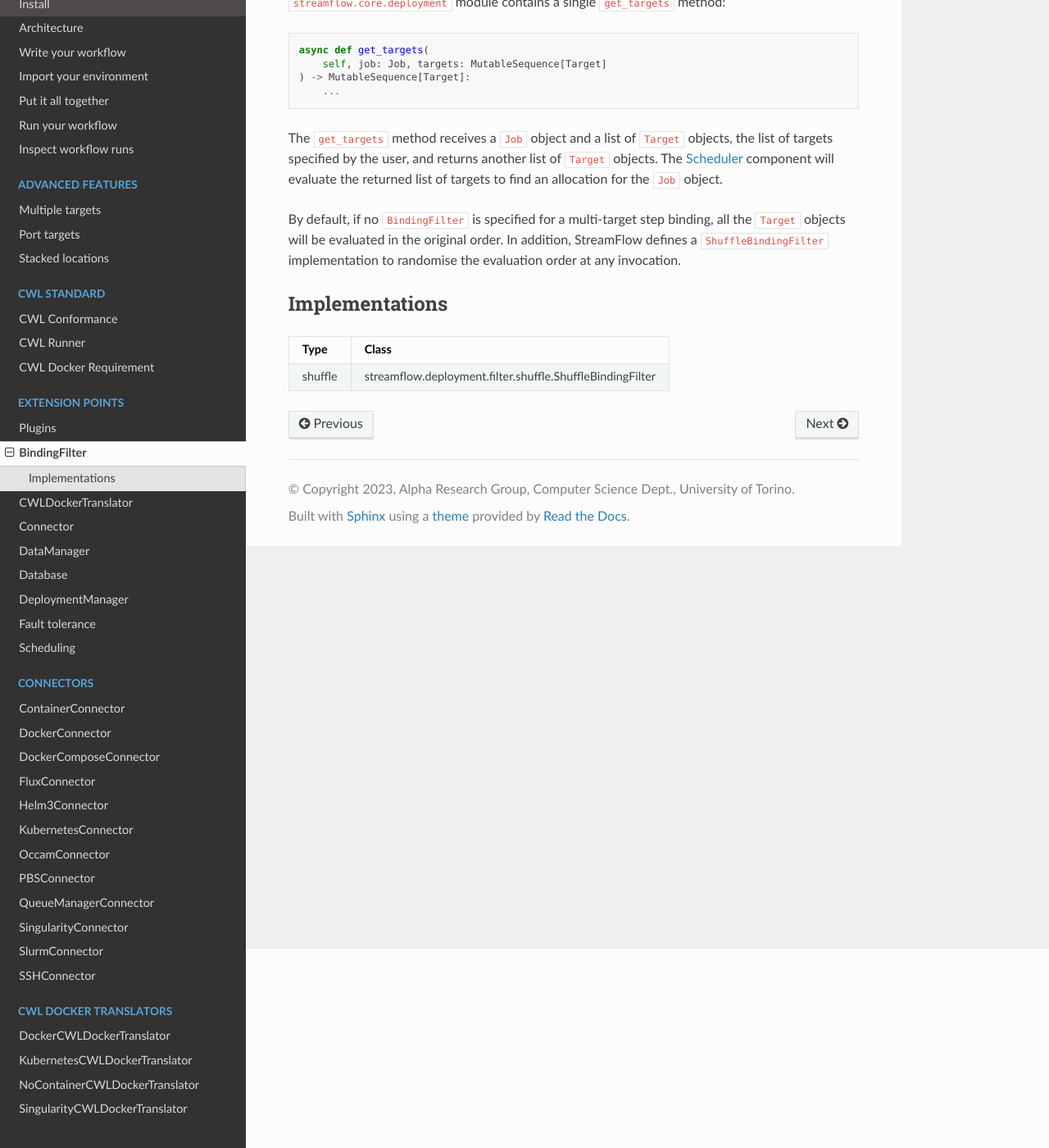
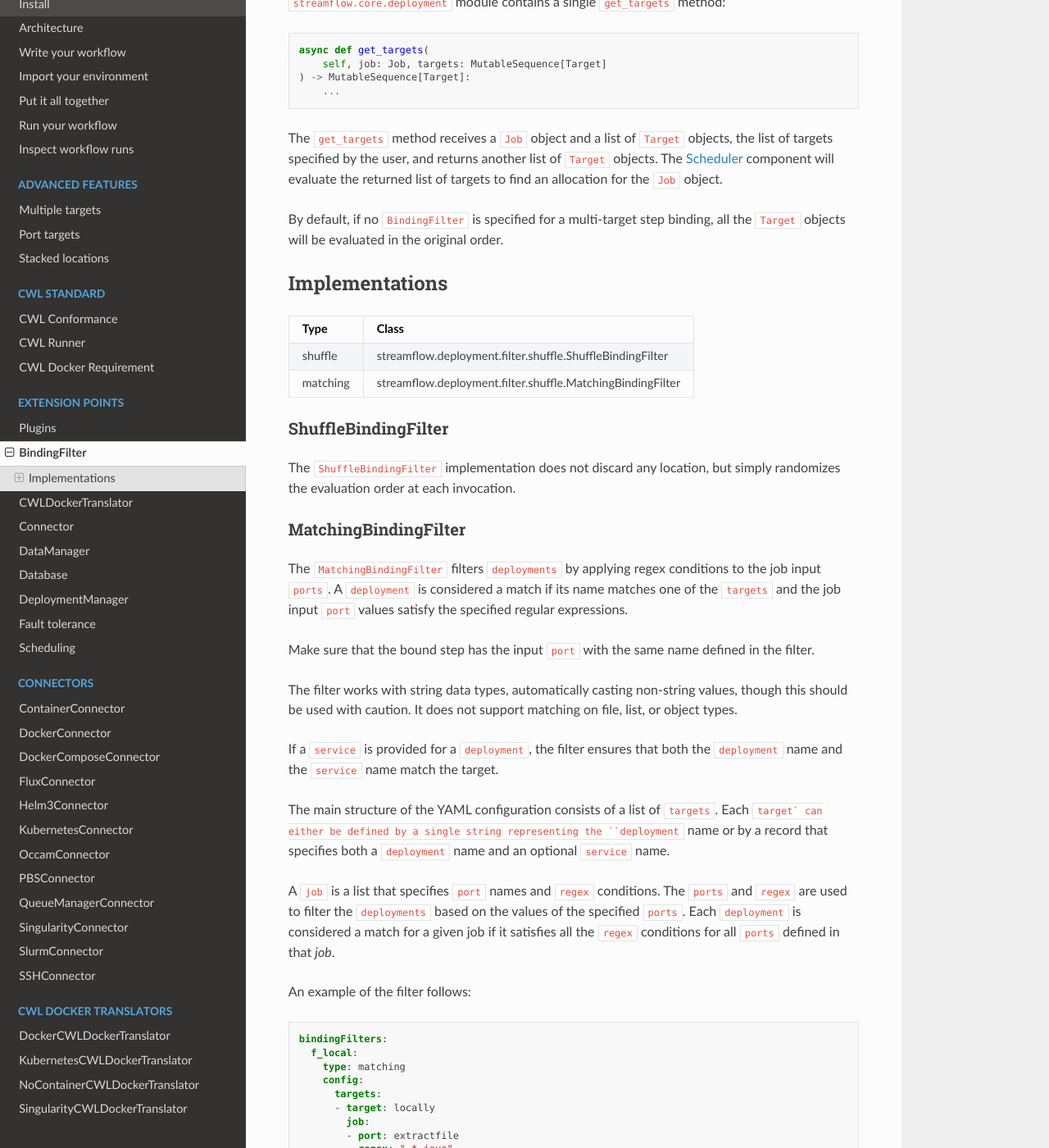
Before and after one commit to alpha-unito/streamflow, a Sphinx documentation site: the page built from docs/source/ext/binding-filter.rst, in a window 1280 px wide and 1400 px high, scrolled down 243 px. Shown: the whole window at 82% size. Built offline with Sphinx 7.4.7 and the Read the Docs theme 3.1.0, drawn with Linux system fonts in a browser that asks for light colours; some of the changed text lies outside the part shown.

Commit message:
Added documentation

```diff
--- a/docs/source/ext/binding-filter.rst
+++ b/docs/source/ext/binding-filter.rst
@@ -13,13 +13,55 @@ StreamFlow lets users map steps to :ref:`multiple targets <Multiple targets>`. A
 
 The ``get_targets`` method receives a ``Job`` object and a list of ``Target`` objects, the list of targets specified by the user, and returns another list of ``Target`` objects. The :ref:`Scheduler <Scheduler>` component will evaluate the returned list of targets to find an allocation for the ``Job`` object.
 
-By default, if no ``BindingFilter`` is specified for a multi-target step binding, all the ``Target`` objects will be evaluated in the original order. In addition, StreamFlow defines a ``ShuffleBindingFilter`` implementation to randomise the evaluation order at any invocation.
+By default, if no ``BindingFilter`` is specified for a multi-target step binding, all the ``Target`` objects will be evaluated in the original order.
 
 Implementations
 ===============
 
-=======     =========================================================
-Type        Class
-=======     =========================================================
-shuffle     streamflow.deployment.filter.shuffle.ShuffleBindingFilter
-=======     =========================================================
+=========     ==========================================================
+Type          Class
+=========     ==========================================================
+shuffle       streamflow.deployment.filter.shuffle.ShuffleBindingFilter
+matching      streamflow.deployment.filter.shuffle.MatchingBindingFilter
+=========     ==========================================================
+
+
+ShuffleBindingFilter
+^^^^^^^^^^^^^^^^^^^^
+The ``ShuffleBindingFilter`` implementation does not discard any location, but simply randomizes the evaluation order at each invocation.
+
+MatchingBindingFilter
+^^^^^^^^^^^^^^^^^^^^^
+The ``MatchingBindingFilter`` filters ``deployments`` by applying regex conditions to the job input ``ports``. A ``deployment`` is considered a match if its name matches one of the ``targets`` and the job input ``port`` values satisfy the specified regular expressions.
+
+Make sure that the bound step has the input ``port`` with the same name defined in the filter.
+
+The filter works with string data types, automatically casting non-string values, though this should be used with caution. It does not support matching on file, list, or object types.
+
+If a ``service`` is provided for a ``deployment``, the filter ensures that both the ``deployment`` name and the ``service`` name match the target.
+
+The main structure of the YAML configuration consists of a list of ``targets``. Each ``target` can either be defined by a single string representing the ``deployment`` name or by a record that specifies both a ``deployment`` name and an optional ``service`` name.
+
+A ``job`` is a list that specifies ``port`` names and ``regex`` conditions. The ``ports`` and ``regex`` are used to filter the ``deployments`` based on the values of the specified ``ports``. Each ``deployment`` is considered a match for a given job if it satisfies all the ``regex`` conditions for all ``ports`` defined in that `job`.
+
+
+An example of the filter follows:
+
+.. code-block:: yaml
+
+  bindingFilters:
+    f_local:
+      type: matching
+      config:
+        targets:
+        - target: locally
+          job:
+          - port: extractfile
+            regex: ".*.java"
+        - target:
+          deployment: leonardo
+          job:
+          - port: extractfile
+            regex: ".*.c"
+          - port: compiler
+            regex: "gcc"
--- a/docs/source/ext/database.rst
+++ b/docs/source/ext/database.rst
@@ -350,7 +350,7 @@ Implementations
 Name                                                                    Class
 ====================================================================    =============================================================
 :ref:`DefaultDatabaseLoadingContext <DefaultDatabaseLoadingContext>`    streamflow.persistent.loading_context.DefaultDatabaseLoadingContext
-:ref:`WorkflowBuilder <WorkflowBuilder>`                                  streamflow.persistent.loading_context.WorkflowBuilder
+:ref:`WorkflowBuilder <WorkflowBuilder>`                                streamflow.persistent.loading_context.WorkflowBuilder
 ====================================================================    =============================================================
 
 DefaultDatabaseLoadingContext
--- a/docs/source/ext/scheduling.rst
+++ b/docs/source/ext/scheduling.rst
@@ -63,7 +63,7 @@ In the ``DefaultScheduler`` implementation, scheduling attempts follow a simple
 
 As discussed above, a scheduling attempt occurs whenever a ``Job`` reaches a final state. Plus, to account for dynamic resource creation and deletion in remote execution environments (e.g., through the Kubernetes `HorizontalPodAutoscaler <https://kubernetes.io/docs/tasks/run-application/horizontal-pod-autoscale/>`_) the ``DefaultScheduler`` can automatically perform a scheduling attempt for each queued ``Job`` at regular intervals. The duration of such intervals can be configured through the ``retry_delay`` parameter. A value of ``0`` (the default) turns off this behaviour.
 
-.. jsonschema:: ../../../streamflow/scheduling/schemas/scheduler.json
+.. jsonschema:: https://streamflow.di.unito.it/schemas/scheduling/scheduler.json
 
 Policy
 ======
```
Also changed, not shown: other parts of docs/source/ext/database.rst (+1 -1 lines), 6 other files.
